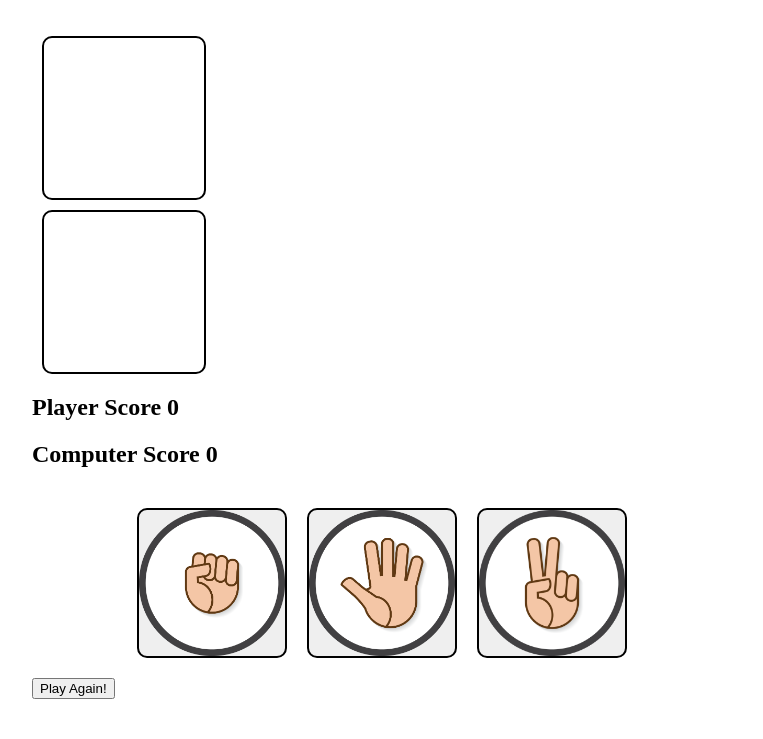
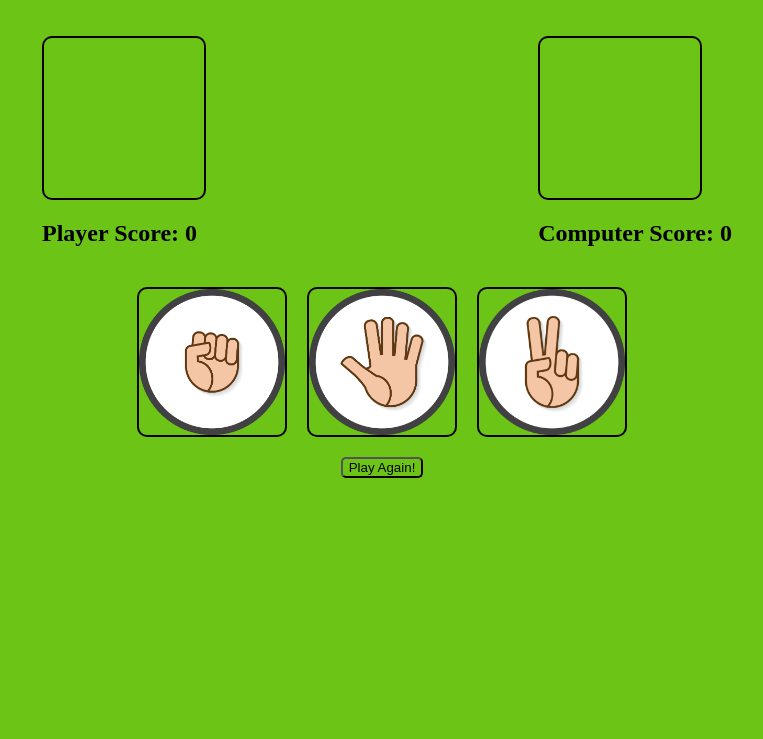
Before and after one commit to jrig95/rock-paper-scissors, a plain HTML site: page index.html in a window 1280 px wide. Shown: the part 163-902 px from the top of the page, without its empty margins (258-1021 px from the left). After the commit the page ends 800 px from the top, so only its background shows below. Drawn offline with Linux system fonts and the light colour scheme.

Commit message:
updated css

```diff
--- a/index.html
+++ b/index.html
@@ -15,14 +15,15 @@
       <h1>Rock • Paper • Scissors</h1>
     </div>
 
+    <div class="player-score">
     <div id="display">
       <div id="human-choice" class="question"></div>
+      <h2 id="player-score"></h2>
+    </div>
+    <div id="score">
       <div id="computer-choice" class="question"></div>
+      <h2 id="computer-score"></h2>
     </div>
-
-    <div id="score">
-      <h2 id="player-score"></h2>
-      <h2 id="computer-score"></h2>
     </div>
 
     <div id="message"></div>
@@ -33,7 +34,7 @@
       <button id="scissors" class="scissors btn" src="images/scissors.png" alt="scissors"></button>
 
     </div>
-    <div>
+    <div class="reset-button">
       <button id="reset" onClick="window.location.reload();">Play Again!</button>
     </div>
   </div>
--- a/main.js
+++ b/main.js
@@ -21,10 +21,6 @@ else if (random < 0.67){
 else{
   return "paper"
 }
-  opponentChoice.classList.remove('fa-question-circle', 'fa-hand-paper', 'fa-hand-peace', 'fa-hand-rock');
-  opponentChoice.classList.add('rotate-315', `fa-hand-${opponentMove === 'scissors' ? 'peace' : opponentMove}`);
-
-  return opponentMove;
 }
 
 // function to play round
@@ -91,7 +87,7 @@ function playRound(playerSelection, computerSelection){
       message.innerText = "You win! You beat the machine!";
     }
     else {
-      rmessage.innerText = "it's a tie!";
+      message.innerText = "it's a tie!";
     }
   }
 }
@@ -110,9 +106,9 @@ let computerScore = 0;
 
 function updateScore(playerScore, computerScore) {
   let human = document.querySelector('#player-score');
-  human.innerText = `Player Score ${playerScore}`
+  human.innerText = `Player Score: ${playerScore}`
   let computer = document.querySelector('#computer-score');
-  computer.innerText = `Computer Score ${computerScore}`
+  computer.innerText = `Computer Score: ${computerScore}`
 }
 
 
--- a/styles.css
+++ b/styles.css
@@ -1,3 +1,6 @@
+*{
+  background-color: #6CC417;
+}
 
 .container {
     width: 700px;
@@ -86,4 +89,37 @@
 
 .btn{
   margin:10px;
+  transition: all .2s ease-in-out;
 }
+
+.btn:hover{
+  transform: scale(1.1);
+}
+
+.player-score{
+  display:flex;
+  justify-content: space-between;
+}
+
+.player-score h2{
+   margin-left: 10px;
+}
+
+#message{
+    display: flex;
+    justify-content: center;
+    font-size: 20px;
+}
+
+.reset-button{
+  display:flex;
+  justify-content:center;
+}
+
+#reset:hover{
+  background-color: red;
+}
+
+#reset{
+  border-radius: 5px;
+}
```
